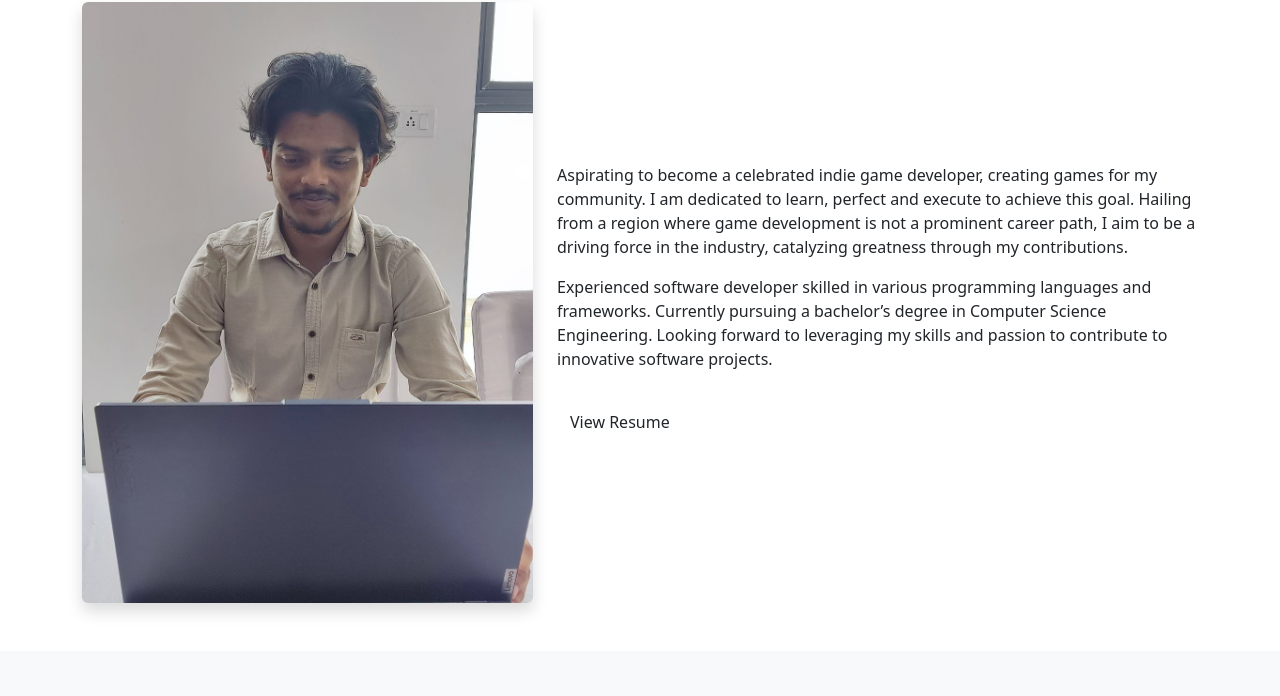
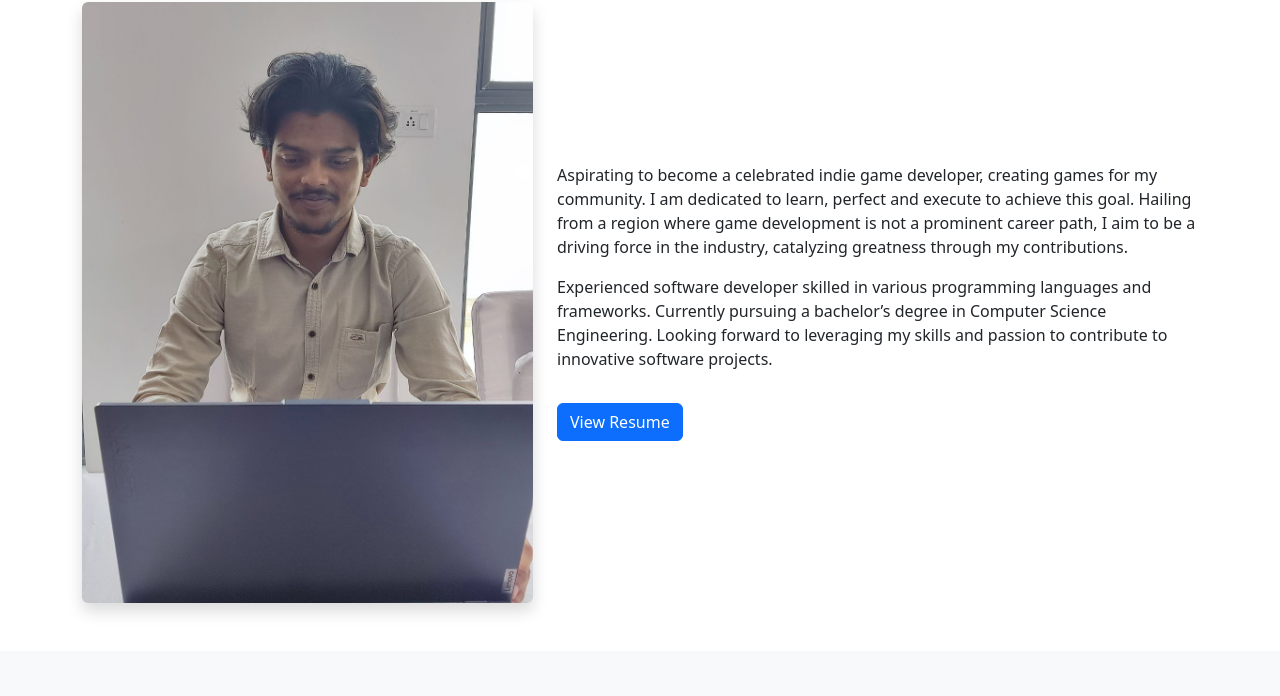
Before and after one commit to RohanWasala0/RohanWasala0.github.io, a plain HTML site: page index.html in a window 1280 px wide. Shown: the part 374-1070 px from the top of the page. Drawn offline with nearby package versions, Linux system fonts and the light colour scheme; a script that the page names is missing.

Commit message:
Update index.html

```diff
--- a/index.html
+++ b/index.html
@@ -57,7 +57,7 @@
               Currently pursuing a bachelor’s degree in Computer Science Engineering.
               Looking forward to leveraging my skills and passion to contribute to innovative software projects.
             </p>
-            <a href="assets/RohanWasala_GameProgrammer.pdf " target="_blank" class="btn btn-outlin-primary mt-3">View Resume</a>
+            <a href="assets/Fullstack Developer_Rohan.pdf " target="_blank" class="btn btn-primary mt-3">View Resume</a>
           </div>
         </div>
       </div>
```
